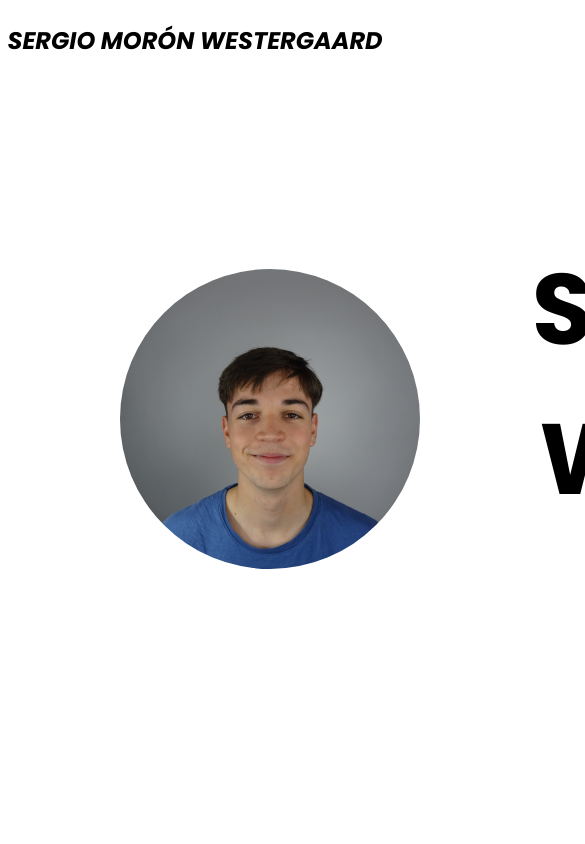
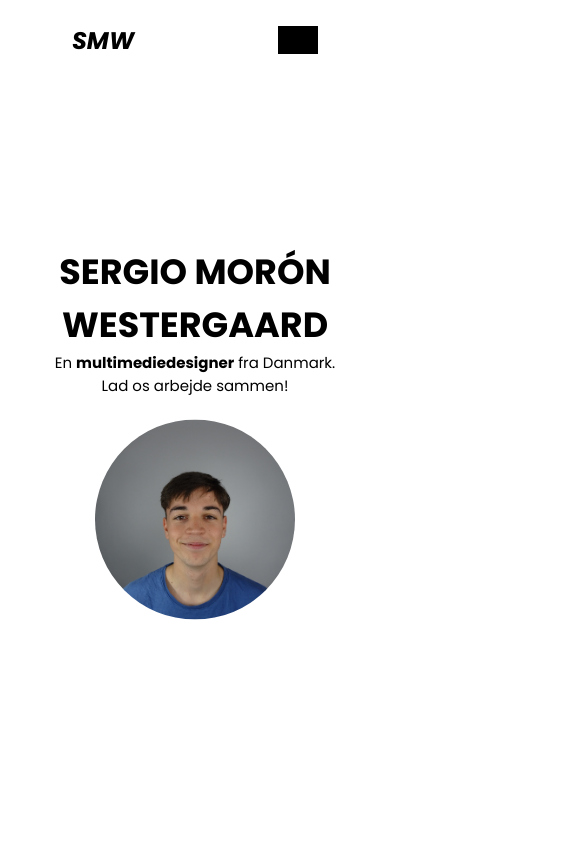
Before and after one commit to smw22/Portfolio, a Vue app in the folder Portfolio/: page / in a window 390 px wide. Shown: the top 844 px of the page, 585 px wide, since content can reach past the window. Built offline with nearby package versions, Linux system fonts and the light colour scheme.

Commit message:
ahwerweuarj

```diff
--- a/Portfolio/src/components/FirstSection.vue
+++ b/Portfolio/src/components/FirstSection.vue
@@ -25,28 +25,33 @@
         height: 100vh;
         display: flex;
         align-items: center;
+        justify-content: center;
         margin: 0;
+
+
         .first-section{
-        display: grid;
-        grid-template-columns: repeat(15, 1fr);
-        align-items: center;
-        gap: 100px;
+        height: 100vh;
         width: 90%;
         margin: 0 auto;
             .image{
-                grid-column-start: 2;
-                grid-column-end: 6;
+                position: absolute;
+                width: 400px;
+                left: 50%;
+                top: 50%;
+                transform: translate(-150%, -50%);
                 .image-sergio{
                     width: 100%;
                     border-radius: 100%;
                 }
             }
             .text{
-                grid-column-start: 6;
-                grid-column-end: 15;
+                position: absolute;
+                left: 50%;
+                top: 50%;
+                transform: translate(-20%, -50%);
                 text-align: center;
                 .name-first-section{
-                    font-size: 100px;
+                    font-size: 5.5em;
                     margin-bottom: 0;
                 }
                 .subtitle-first-section{
@@ -54,6 +59,72 @@
                 }
             }
         }
+
+
+        // .first-section{
+        // display: grid;
+        // grid-template-columns: repeat(15, 1fr);
+        // align-items: center;
+        // gap: 100px;
+        // width: 90%;
+        // margin: 0 auto;
+        //     .image{
+        //         grid-row-start: 1;
+        //         grid-column-start: 2;
+        //         grid-column-end: 6;
+        //         .image-sergio{
+        //             width: 100%;
+        //             border-radius: 100%;
+        //         }
+        //     }
+        //     .text{
+        //         grid-row-start: 1;
+        //         grid-column-start: 7;
+        //         grid-column-end: 15;
+        //         text-align: center;
+        //         .name-first-section{
+        //             width: fit-content;
+        //             font-size: 100px;
+        //             margin-bottom: 0;
+        //         }
+        //         .subtitle-first-section{
+        //             font-size: 25px;
+        //         }
+        //     }
+        // }
+
+
+        // .first-section{
+        // display: grid;
+        // grid-template-columns: repeat(7, 1fr);
+        // align-items: center;
+        // gap: 100px;
+        // padding: 0 10% 0 10%;
+        //     .image{
+        //         grid-column-start: 1;
+        //         grid-column-end: 4;
+        //         display: flex;
+        //         justify-content: flex-end;
+        //         .image-sergio{
+        //             width: 75%;
+        //             border-radius: 100%;
+        //         }
+        //     }
+        //     .text{
+        //         text-align: center;
+        //         grid-column-start: 4;
+        //         grid-column-end: 8;
+        //         .name-first-section{
+        //             font-size: 5.5em;
+        //             margin-bottom: 0;
+        //         }
+        //         .subtitle-first-section{
+        //             font-size: 25px;
+        //         }
+        //     }
+        // }
+
+
         // .first-section{
         // display: flex;
         // flex-direction: row;
@@ -61,15 +132,16 @@
         // width: 90%;
         // margin: 0 auto;
         //     .image{
-        //         width: 400px;
+        //         width: 40%;
+        //         display: flex;
+        //         justify-content: end;
         //         .image-sergio{
-        //             width: 100%;
+        //             align-self: right;
+        //             width: 80%;
         //             border-radius: 100%;
         //         }
         //     }
         //     .text{
-        //         grid-column-start: 6;
-        //         grid-column-end: 15;
         //         text-align: center;
         //         .name-first-section{
         //             font-size: 100px;
@@ -81,6 +153,103 @@
         //     }
         // }
     }
+    @media only screen and (max-width: 1600px) {
+        .container{
+            .first-section{
+                .image{
+                position: absolute;
+                width: 300px;
+                left: 50%;
+                top: 50%;
+                transform: translate(-150%, -50%);
+                    .image-sergio{
+                        width: 100%;
+                        border-radius: 100%;
+                    }
+                }
+                .text{
+                    .name-first-section{
+                        font-size: 4.5em;
+                        margin-bottom: 0;
+                    }
+                    .subtitle-first-section{
+                        font-size: 25px;
+                    }
+                }
+            }
+        }
+    }
+    @media only screen and (max-width: 1150px) {
+        .container{
+            .first-section{
+                .image{
+                position: absolute;
+                width: 200px;
+                left: 50%;
+                top: 62%;
+                transform: translate(-50%, -50%);
+                    .image-sergio{
+                        width: 100%;
+                        border-radius: 100%;
+                    }
+                }
+                .text{
+                width: 90%;
+                position: absolute;
+                left: 50%;
+                top: 38%;
+                transform: translate(-50%, -50%);
+                text-align: center;
+                    .name-first-section{
+                        font-size: 35px;
+                        margin-bottom: 0;
+                    }
+                    .subtitle-first-section{
+                        font-size: 15px;
+                    }
+                }
+            }
+        }
+    }
+
+
+
+    // @media only screen and (max-width: 1700px) {
+    //     .container{
+    //         .first-section{
+    //         display: grid;
+    //         grid-template-columns: repeat(15, 1fr);
+    //         align-items: center;
+    //         gap: 0;
+    //         width: 90%;
+    //         margin: 0 auto;
+    //             .image{
+    //                 grid-row-start: 2;
+    //                 grid-column-start: 6;
+    //                 grid-column-end: 11;
+    //                 display: flex;
+    //                 justify-content: center;
+    //                 .image-sergio{
+    //                     width: 80%;
+    //                     border-radius: 100%;
+    //                 }
+    //             }
+    //             .text{
+    //                 grid-row-start: 1;
+    //                 grid-column-start: 2;
+    //                 grid-column-end: 15;
+    //                 text-align: center;
+    //                 .name-first-section{
+    //                     font-size: 100px;
+    //                     margin-bottom: 0;
+    //                 }
+    //                 .subtitle-first-section{
+    //                     font-size: 25px;
+    //                 }
+    //             }
+    //         }
+    //     }
+    // }
     @media only screen and (max-width: 1000px) {
 
     }
--- a/Portfolio/src/components/PortfolioHeader.vue
+++ b/Portfolio/src/components/PortfolioHeader.vue
@@ -18,6 +18,9 @@ window.addEventListener('scroll', () => {
         <div class="name-logo">
         <h2>SERGIO MORÓN WESTERGAARD</h2>
         </div>
+        <div class="phone-name-logo">
+        <h2>SMW</h2>
+        </div>
         <nav>
         <ul>
             <li class="nav-links"><a href="#scrollToOne" class="nav-links">HJEMME</a></li>
@@ -27,7 +30,7 @@ window.addEventListener('scroll', () => {
         </ul>
         </nav>
         <div class="phone-nav">
-            <img src="../assets/bootstrap-logo.png" alt="">
+            <img src="../assets/burguer-menu.png" alt="" class="phone-nav-icon">
             <div class="phone-nav-links">
 
             </div>
@@ -39,6 +42,7 @@ window.addEventListener('scroll', () => {
 <style lang="scss" scoped>
     header {
         position: fixed;
+        z-index: 1000;
         width: 100%;
         height: 80px;
         display: flex;
@@ -46,7 +50,11 @@ window.addEventListener('scroll', () => {
         align-items: center;
         transition: all 0.4s ease-in-out;
         .name-logo {
-        font-style: italic;
+            font-style: italic;
+        }
+        .phone-name-logo{
+            font-style: italic;
+            display: none;
         }
         nav {
             ul {
@@ -62,11 +70,8 @@ window.addEventListener('scroll', () => {
         }
         .phone-nav{
             display:none;
-            .cls-1 {
-                    fill: #000;
-                    stroke-width: 0px;
-                }
         }
+
     }
 
     .header-wrapper-scrolled {
@@ -74,15 +79,22 @@ window.addEventListener('scroll', () => {
         opacity: 1;
     }
     @media only screen and (max-width: 1000px) {
-        nav{
+        header .name-logo{
             display: none;
         }
-        .phone-nav{
+        header .phone-name-logo{
             display: block;
+        }
+        nav {
+            display: none;
+        }
+        header .phone-nav {
             display: flex;
             width: 40px;
             background-color: #000;
+            .phone-nav-icon{
+                width: 100%;
+            }
         }
-
     }
 </style>
```
Also changed, not shown: Portfolio/src/assets/burguer-menu.png, Portfolio/src/assets/burguer-menu.svg.
